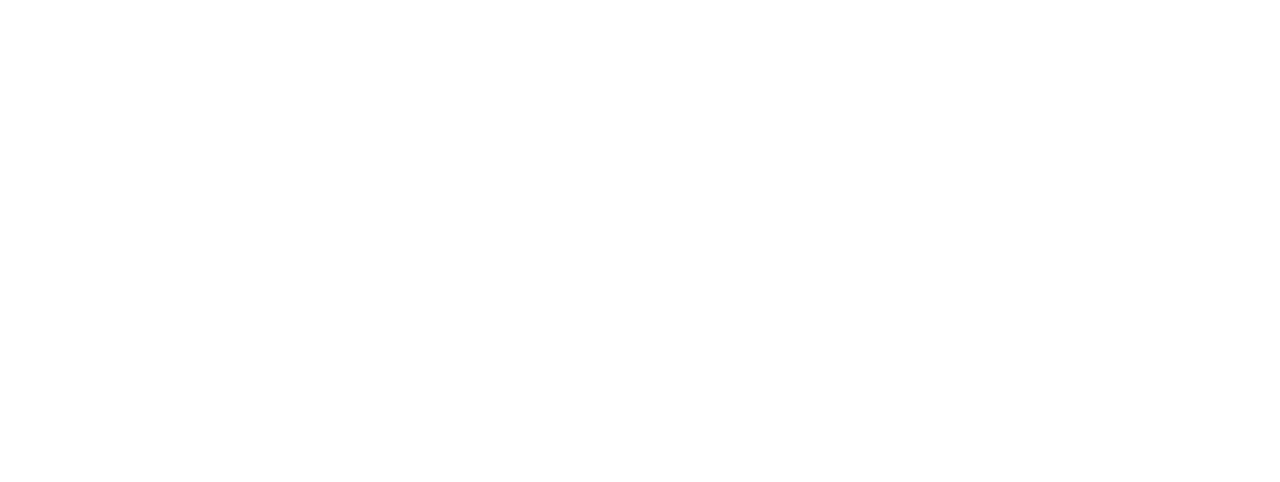
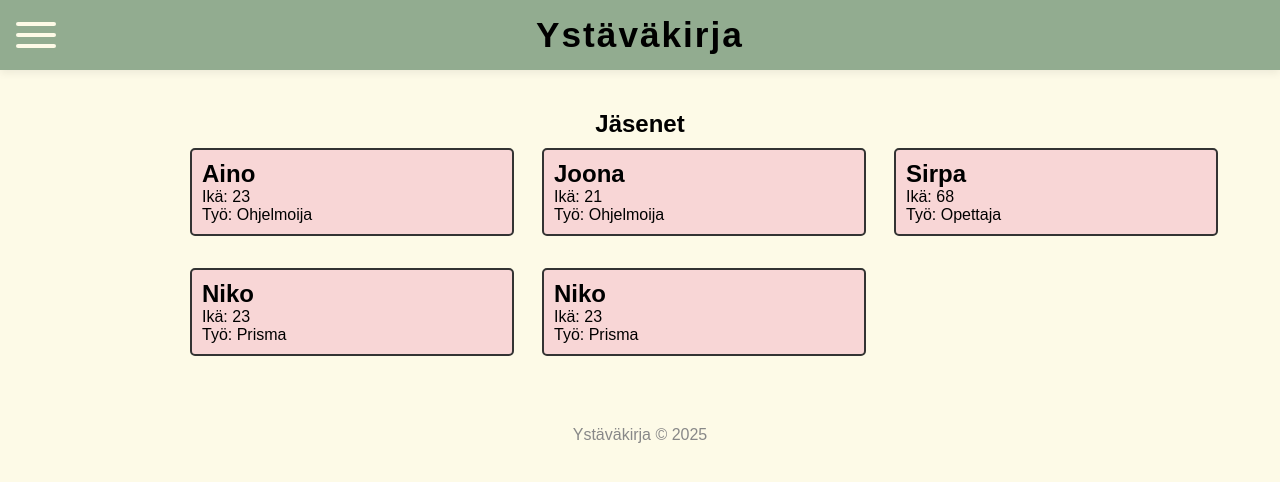
Before and after one commit to joonahonen/Ystavakirja_2025, a plain HTML site: page src/groupview.html in a window 1280 px wide. Drawn offline with Linux system fonts and the light colour scheme; a web font is replaced by a local one.

Commit message:
Kirjasivu näkymä luotu. JS toimintaa lisätty.

```diff
--- a/src/groupview.html
+++ b/src/groupview.html
@@ -4,8 +4,39 @@
     <meta charset="UTF-8">
     <meta name="viewport" content="width=device-width, initial-scale=1.0">
     <title>Ryhmä kirja sivu</title>
+
+    <link rel="stylesheet" href="style.css">
+    <link href="https://fonts.googleapis.com/css2?family=Cal+Sans&display=swap" rel="stylesheet">
 </head>
 <body>
+    <header class="main-header">
+        <div class="hamburger" tabindex="0">
+            <span></span>
+            <span></span>
+            <span></span>
+        </div>
 
+        <a href = "index.html">
+            <div class="logo-container">
+                <span class="logo-text">Ystäväkirja</span>
+            </div>
+        </a>
+
+    </header>
+
+    <main class="group-container">
+
+        <section>
+            <h2 id=membertext>Jäsenet</h2>
+            <div id=container></div>
+        </section>
+
+    </main>
+
+    <footer class="main-footer">
+        <p>Ystäväkirja &copy; 2025</p>
+    </footer>
+
+    <script src="script.js"></script>
 </body>
 </html>
--- a/src/script.js
+++ b/src/script.js
@@ -2,3 +2,29 @@
 function redirectToPage(url) {
     window.location.href = url;
 }
+
+const people = [
+  { name: "Aino", age: 23, job: "Ohjelmoija" },
+  { name: "Joona", age: 21, job: "Ohjelmoija" },
+  { name: "Sirpa", age: 68, job: "Opettaja" },
+  { name: "Niko", age: 23, job: "Prisma" },
+  { name: "Niko", age: 23, job: "Prisma" }
+];
+
+function renderInfoBoxes(){
+    const container = document.getElementById('container');
+    container.innerHTML = '';
+
+    people.forEach(person => {
+        const box = document.createElement('div');
+        box.className = 'info-box';
+        box.innerHTML = `
+            <h2>${person.name}</h2>
+            <p>Ikä: ${person.age}</p>
+            <p>Työ: ${person.job}</p>
+        `;
+        container.appendChild(box);
+    });
+}
+
+document.addEventListener('DOMContentLoaded', renderInfoBoxes);
--- a/src/style.css
+++ b/src/style.css
@@ -127,3 +127,27 @@ body {
     background: none;
     box-shadow: none;
 }
+
+/* Ryhmäsivu laatikot */
+.info-box {
+    border: 2px solid #333;
+    padding: 10px;
+    margin: 10px 0;
+    border-radius: 5px;
+    background: #f8d6d6;
+    width: 300px;
+}
+
+#container {
+    display: grid;
+    grid-template-columns: repeat(3, 1fr);
+    gap: 12px 28px;
+    justify-items: center;
+    width: 100%;
+    max-width: 900px;
+    margin: 0 auto;
+}
+
+#membertext {
+    text-align: center;
+}
```
Also changed, not shown: src/index.html (+6 -4 lines).
